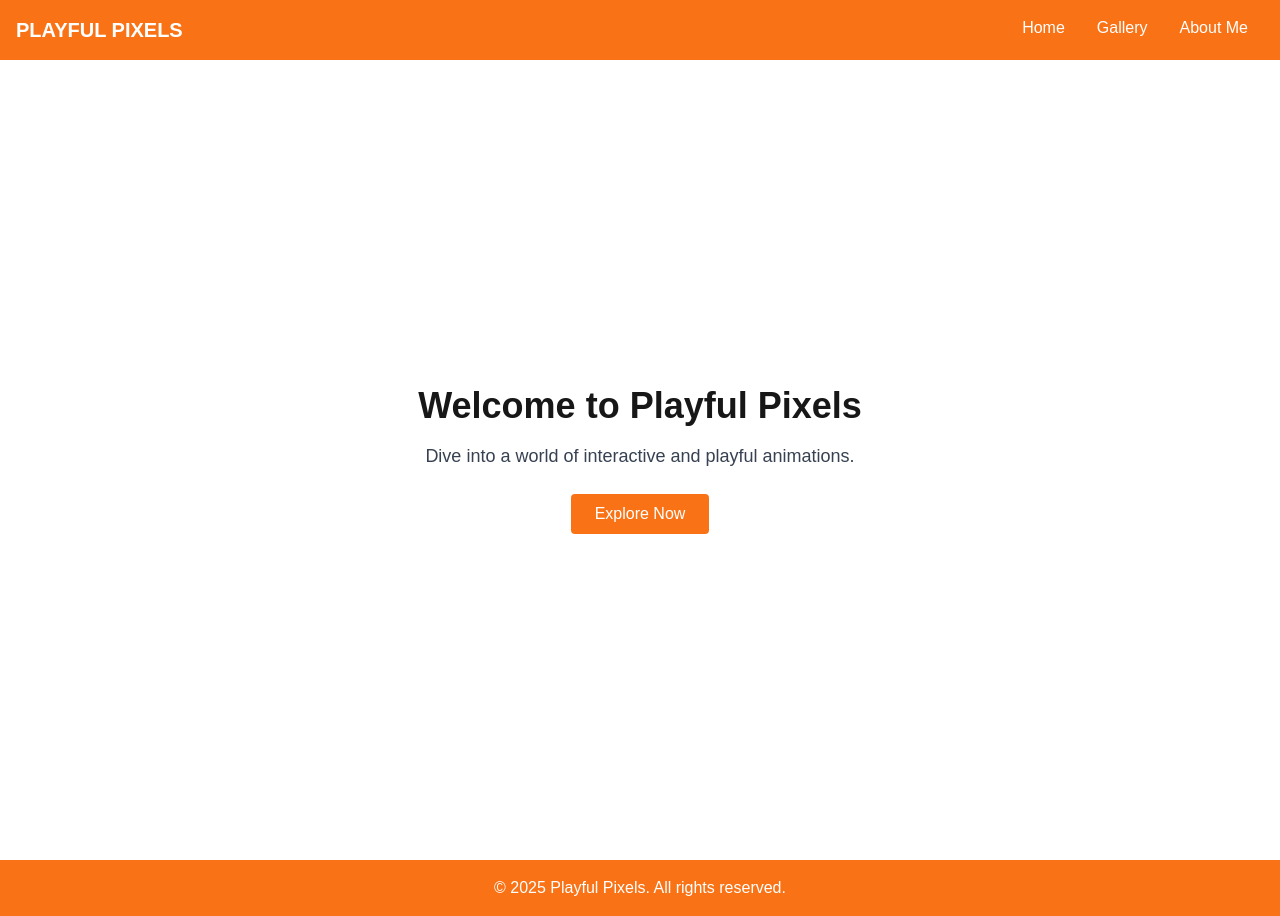
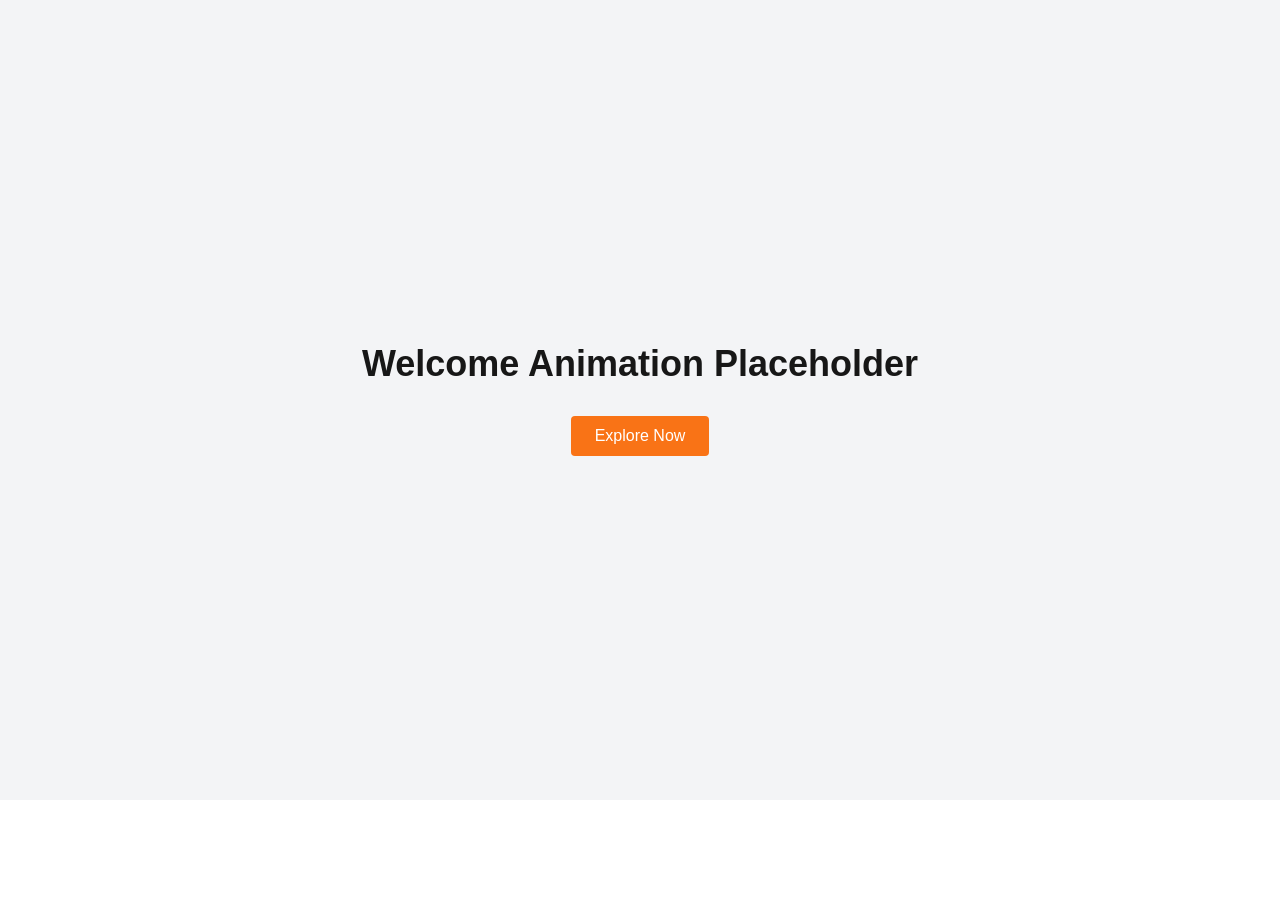
Before and after one commit to Shirin-Faile/interactive-animation-showcase, a Next.js app: page / in a window 1280 px wide. After the commit the page ends 800 px from the top, so only its background shows below. Built offline with nearby package versions, Linux system fonts and the light colour scheme.

Commit message:
Initial setup: Added landing page, homepage structure, navigation, and Tailwind integration

```diff
--- /dev/null
+++ b/src/app/home/page.tsx
@@ -0,0 +1,10 @@
+export default function HomePage() {
+    return (
+      <section className="flex flex-col items-center justify-center h-full text-center">
+        <h1 className="text-4xl font-bold mb-4">Welcome to Playful Pixels</h1>
+        <p className="text-lg text-gray-700">
+          Dive into a world of interactive and playful animations.
+        </p>
+      </section>
+    );
+  }
--- a/src/app/layout.tsx
+++ b/src/app/layout.tsx
@@ -1,8 +1,6 @@
-import type { Metadata } from "next";
 import { Geist, Geist_Mono } from "next/font/google";
 import "./globals.css";
-import Header from "@/components/Header";
-import Footer from "@/components/Footer";
+import PathnameProvider from "../components/PathnameProvider";
 
 const geistSans = Geist({
   variable: "--font-geist-sans",
@@ -14,7 +12,7 @@ const geistMono = Geist_Mono({
   subsets: ["latin"],
 });
 
-export const metadata: Metadata = {
+export const metadata = {
   title: "Playful Pixels",
   description: "An interactive animation showcase",
 };
@@ -29,9 +27,9 @@ export default function RootLayout({
       <body
         className={`${geistSans.variable} ${geistMono.variable} antialiased flex flex-col min-h-screen`}
       >
-        <Header />
-        <main className="flex-grow">{children}</main>
-        <Footer />
+        <PathnameProvider>
+          <main className="flex-grow">{children}</main>
+        </PathnameProvider>
       </body>
     </html>
   );
--- a/src/app/page.tsx
+++ b/src/app/page.tsx
@@ -1,11 +1,19 @@
-export default function HomePage() {
+'use client';
+
+import { useRouter } from "next/navigation";
+
+export default function LandingPage() {
+  const router = useRouter();
+
   return (
-    <section className="flex flex-col items-center justify-center h-screen text-center">
-      <h1 className="text-4xl font-bold mb-4">Welcome to Playful Pixels</h1>
-      <p className="text-lg text-gray-700">
-        Dive into a world of interactive and playful animations.
-      </p>
-      <button className="mt-6 px-6 py-2 bg-orange-500 text-white rounded hover:bg-orange-600">
+    <section className="flex flex-col items-center justify-center h-screen bg-gray-100 text-center">
+      <div className="mb-8">
+        <h1 className="text-4xl font-bold">Welcome Animation Placeholder</h1>
+      </div>
+      <button
+        onClick={() => router.push("/home")}
+        className="px-6 py-2 bg-orange-500 text-white rounded hover:bg-orange-600"
+      >
         Explore Now
       </button>
     </section>
--- a/src/components/Header.tsx
+++ b/src/components/Header.tsx
@@ -3,7 +3,7 @@ export default function Header() {
         <header className="bg-orange-500 text-white p-4 flex justify-between">
             <h1 className="text-xl font-bold">PLAYFUL PIXELS</h1>
             <nav>
-                <a href="/" className="mx-4 hover:underline">Home</a>
+                <a href="/home" className="mx-4 hover:underline">Home</a>
                 <a href="/gallery" className="mx-4 hover:underline">Gallery</a>
                 <a href="/about" className="mx-4 hover:underline">About Me</a>
             </nav>
--- /dev/null
+++ b/src/components/PathnameProvider.tsx
@@ -0,0 +1,20 @@
+'use client';
+
+import { usePathname } from "next/navigation";
+import Header from "@/components/Header";
+import Footer from "@/components/Footer";
+
+export default function PathnameProvider({
+  children,
+}: Readonly<{ children: React.ReactNode }>) {
+  const pathname = usePathname();
+  const isLandingPage = pathname === "/";
+
+  return (
+    <>
+      {!isLandingPage && <Header />}
+      {children}
+      {!isLandingPage && <Footer />}
+    </>
+  );
+}
```
